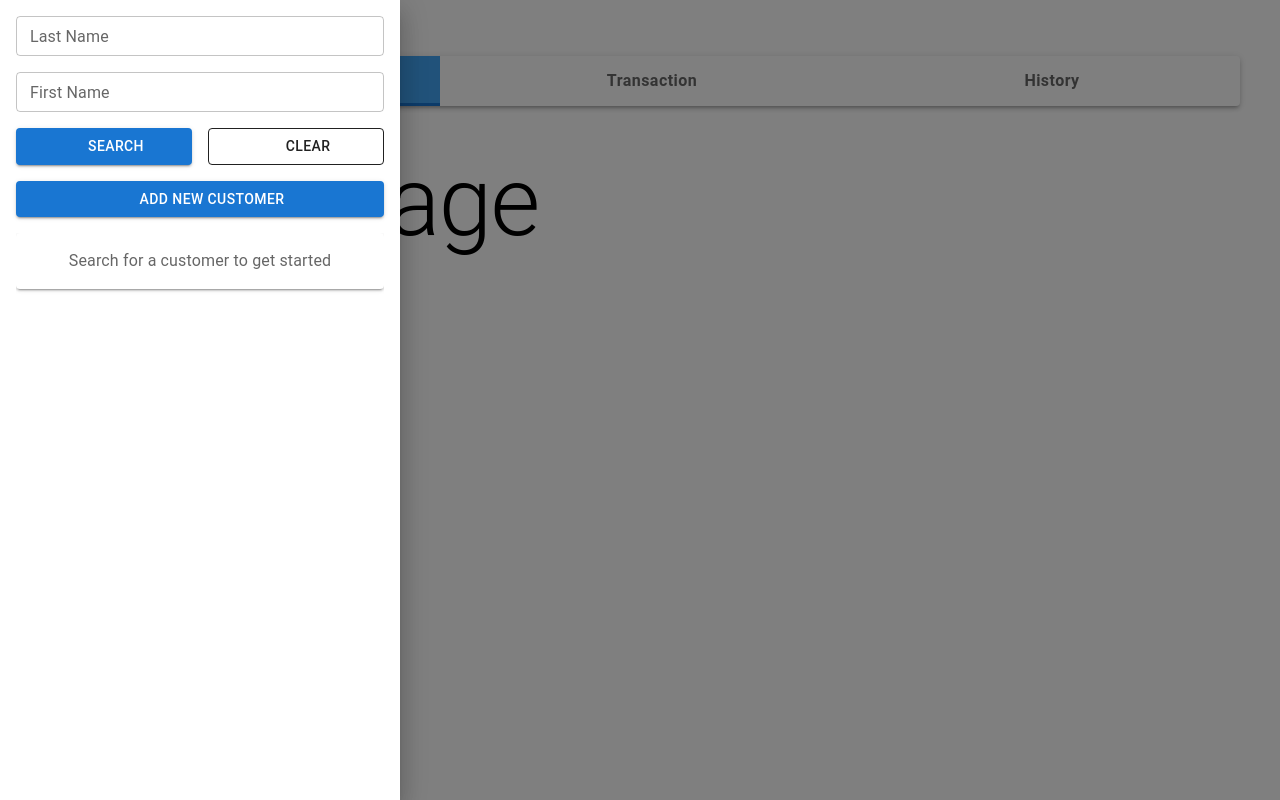
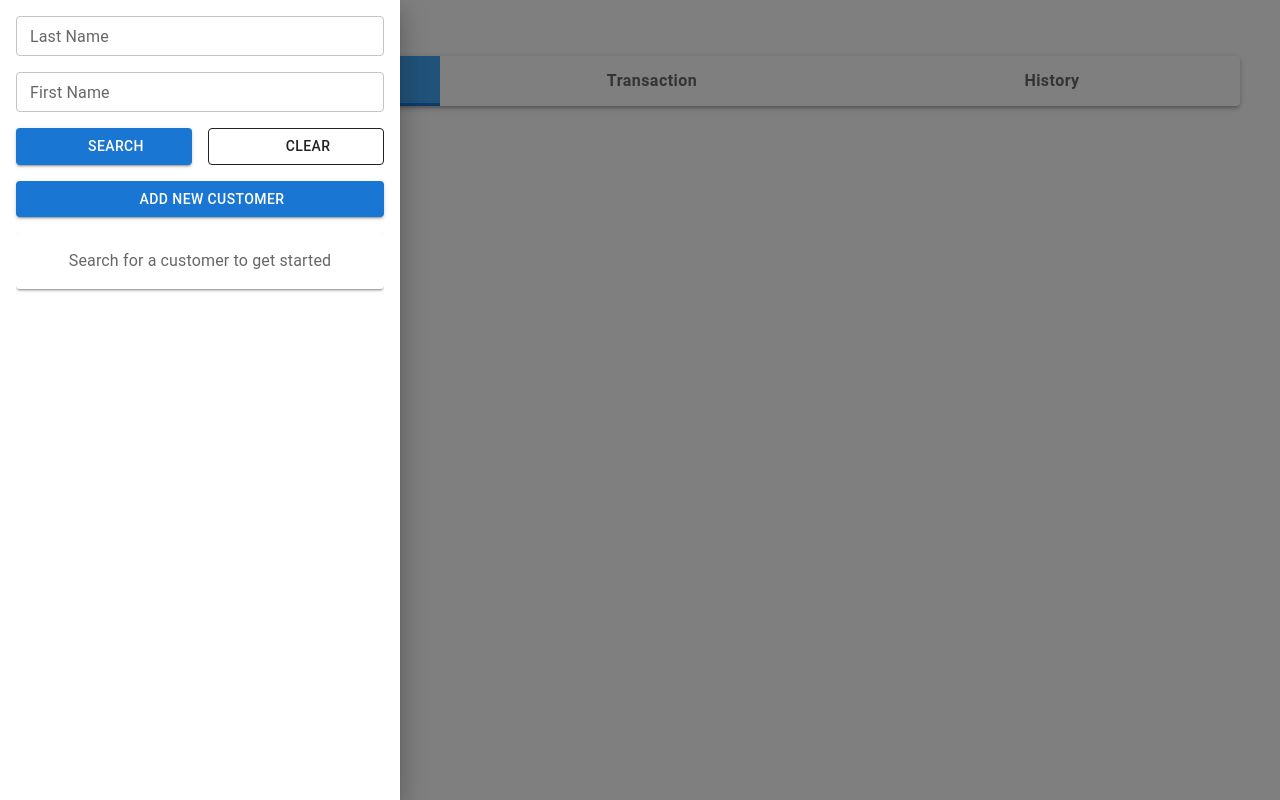
Before and after one commit to damonJiangCode/PawnShopApp, a React (Vite) app: page / in a window 1280 px wide. Built offline with nearby package versions, Linux system fonts and the light colour scheme; some icons are missing.

Commit message:
insert CustomerProfile into the CientPage

```diff
--- a/src/components/client/ClientPage.tsx
+++ b/src/components/client/ClientPage.tsx
@@ -1,12 +1,15 @@
-import { Box, Typography } from "@mui/material";
-import React from "react";
+import React, { useState } from "react";
+import CustomerProfile from "./CustomerProfile";
+import { Customer } from "../../../shared/models/Customer";
 
-const ClientPage: React.FC = () => {
-  return (
-    <Box sx={{ p: 2 }}>
-      <Typography variant="h1">Client Page</Typography>
-    </Box>
-  );
-};
+const ClientPage: React.FC<{ customer?: Customer }> = ({ customer }) => (
+  <div>
+    {customer ? (
+      <CustomerProfile customer={customer} />
+    ) : (
+      <div>No available customer</div>
+    )}
+  </div>
+);
 
 export default ClientPage;
```
